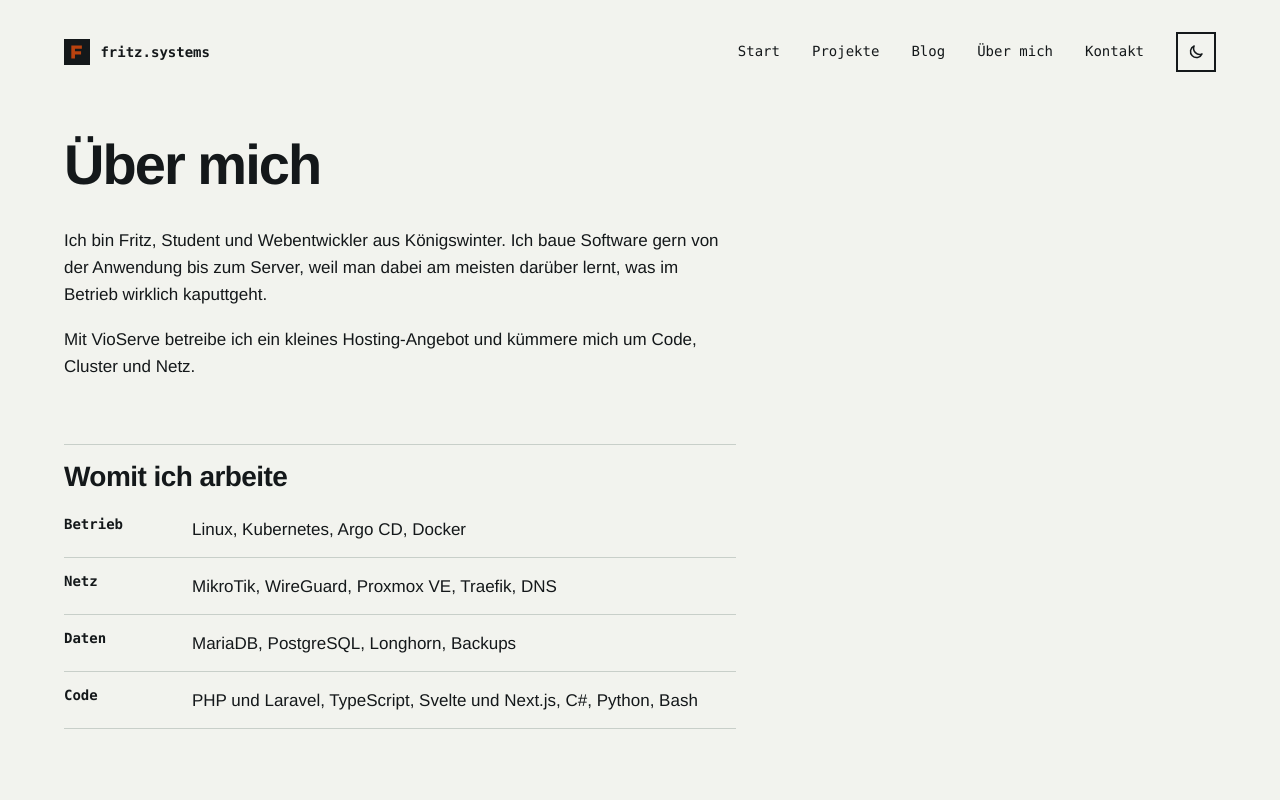
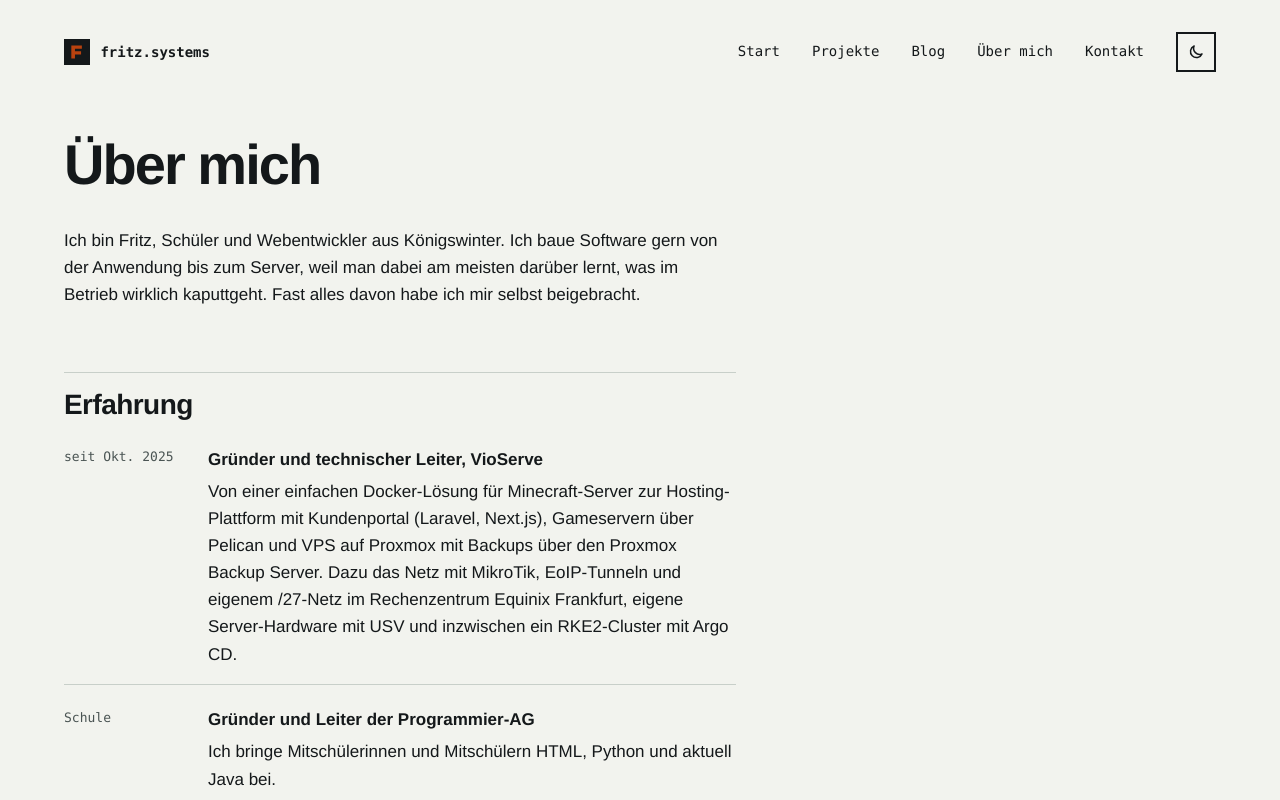
Before and after one commit to Fritztechnic/fritz-systems, a SvelteKit app: page /ueber-mich in a window 1280 px wide. Shown: the top 800 px of the page. Built offline with nearby package versions, Linux system fonts and the light colour scheme.

Commit message:
feat(about): Erfahrung, Sprachen und Werkzeuge aus dem Lebenslauf

```diff
--- a/src/routes/ueber-mich/+page.svelte
+++ b/src/routes/ueber-mich/+page.svelte
@@ -6,19 +6,47 @@
 <article class="prose">
   <h1>Über mich</h1>
   <p>
-    Ich bin Fritz, Student und Webentwickler aus Königswinter. Ich baue Software gern von der
+    Ich bin Fritz, Schüler und Webentwickler aus Königswinter. Ich baue Software gern von der
     Anwendung bis zum Server, weil man dabei am meisten darüber lernt, was im Betrieb wirklich
-    kaputtgeht.
+    kaputtgeht. Fast alles davon habe ich mir selbst beigebracht.
   </p>
-  <p>Mit VioServe betreibe ich ein kleines Hosting-Angebot und kümmere mich um Code, Cluster und Netz.</p>
+
+  <h2>Erfahrung</h2>
+  <ol class="timeline">
+    <li>
+      <span class="when">seit Okt. 2025</span>
+      <div>
+        <strong>Gründer und technischer Leiter, VioServe</strong>
+        <p>
+          Von einer einfachen Docker-Lösung für Minecraft-Server zur Hosting-Plattform mit Kundenportal
+          (Laravel, Next.js), Gameservern über Pelican und VPS auf Proxmox mit Backups über den Proxmox
+          Backup Server. Dazu das Netz mit MikroTik, EoIP-Tunneln und eigenem /27-Netz im Rechenzentrum
+          Equinix Frankfurt, eigene Server-Hardware mit USV und inzwischen ein RKE2-Cluster mit Argo CD.
+        </p>
+      </div>
+    </li>
+    <li>
+      <span class="when">Schule</span>
+      <div>
+        <strong>Gründer und Leiter der Programmier-AG</strong>
+        <p>Ich bringe Mitschülerinnen und Mitschülern HTML, Python und aktuell Java bei.</p>
+      </div>
+    </li>
+  </ol>
 
   <h2>Womit ich arbeite</h2>
   <dl>
-    <div><dt>Betrieb</dt><dd>Linux, Kubernetes, Argo CD, Docker</dd></div>
-    <div><dt>Netz</dt><dd>MikroTik, WireGuard, Proxmox VE, Traefik, DNS</dd></div>
-    <div><dt>Daten</dt><dd>MariaDB, PostgreSQL, Longhorn, Backups</dd></div>
-    <div><dt>Code</dt><dd>PHP und Laravel, TypeScript, Svelte und Next.js, C#, Python, Bash</dd></div>
+    <div><dt>Sprachen</dt><dd>PHP (Laravel), TypeScript und JavaScript, HTML und CSS, Python, Java; C# und Rust teilweise</dd></div>
+    <div><dt>Frameworks</dt><dd>Laravel, Next.js, SvelteKit, ASP.NET Core</dd></div>
+    <div><dt>Betrieb</dt><dd>Linux, Docker, Kubernetes, Argo CD, Proxmox VE</dd></div>
+    <div><dt>Netz</dt><dd>MikroTik, EoIP, WireGuard, Routing und Subnetting, NAT, Traefik, DNS</dd></div>
+    <div><dt>Daten</dt><dd>MariaDB und MySQL, PostgreSQL, Redis, InfluxDB, Longhorn, Backups</dd></div>
+    <div><dt>Automation</dt><dd>Siemens S7 und TIA Portal mit HMI-Panels, mehrere Zertifikate</dd></div>
+    <div><dt>Bauen</dt><dd>Fusion 360 und 3D-Druck</dd></div>
   </dl>
+
+  <h2>Interessen</h2>
+  <p>Physik, Mathematik, Elektrotechnik, Audiotechnik, IoT und alles, was sich messen lässt.</p>
 </article>
 
 <style>
@@ -27,4 +55,9 @@
   dt { font: 700 0.875rem var(--mono); }
   dd { margin: 0; }
   @media (max-width: 45rem) { dl div { grid-template-columns: 1fr; gap: 0; } }
+  .timeline { list-style: none; margin: 0; padding: 0; }
+  .timeline li { display: grid; grid-template-columns: 8rem minmax(0, 1fr); gap: var(--s2); padding-block: 1rem; border-bottom: 1px solid var(--rule); }
+  .timeline p { margin: 0.3rem 0 0; }
+  .when { font: 0.8125rem var(--mono); color: var(--muted); padding-top: 0.2rem; }
+  @media (max-width: 45rem) { .timeline li { grid-template-columns: 1fr; gap: 0; } }
 </style>
```
